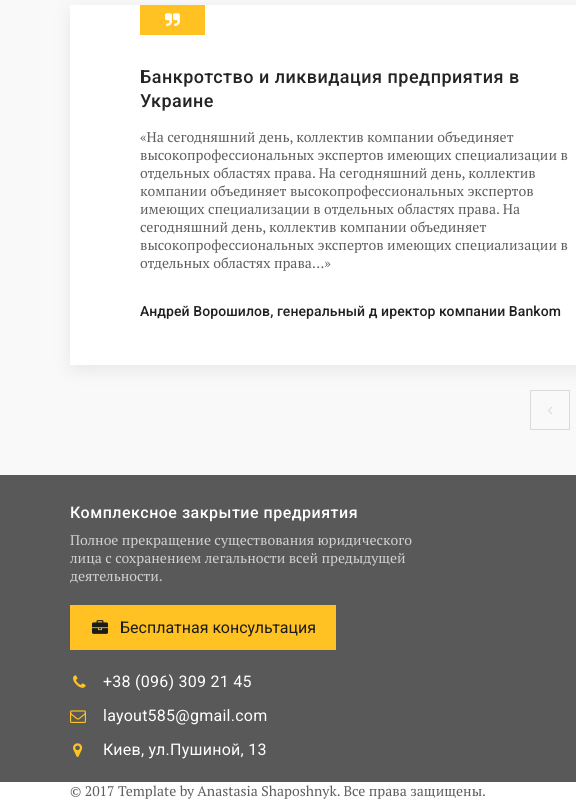
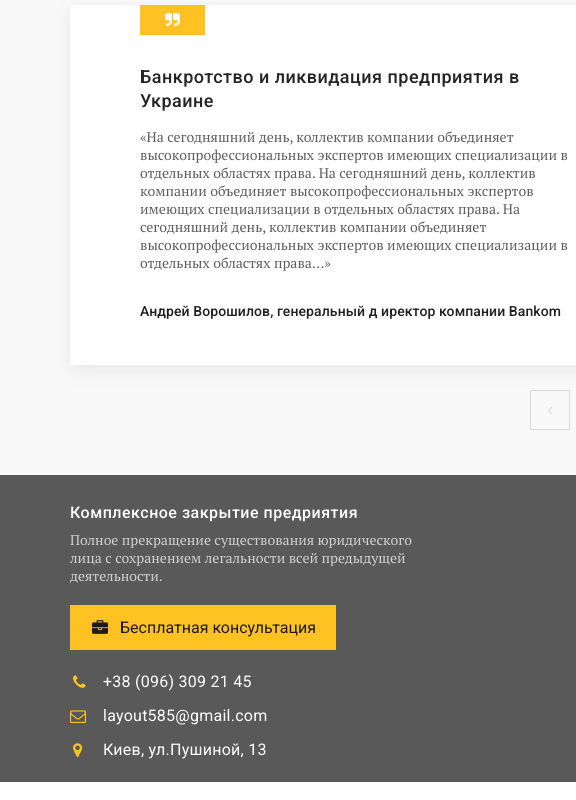
Before and after one commit to Serega414/legal_services.github.io, a plain HTML site: page index.html in a window 1280 px wide. Shown: the part 2611-3411 px from the top of the page, 0-576 px from the left. Drawn offline with nearby package versions, Linux system fonts and the light colour scheme; grey boxes are pictures that could not be loaded; files whose address does not match are found by name.

Commit message:
Update index.html

```diff
--- a/index.html
+++ b/index.html
@@ -401,13 +401,6 @@
                 </div>
             </div>
         </div>
-        <div class="footer_copy">
-            <div class="container">
-                <div class="copy_text">
-                    © 2017 Template by Anastasia Shaposhnyk. Все права защищены.
-                </div>
-            </div>
-        </div>
     </footer>
 
 
```
